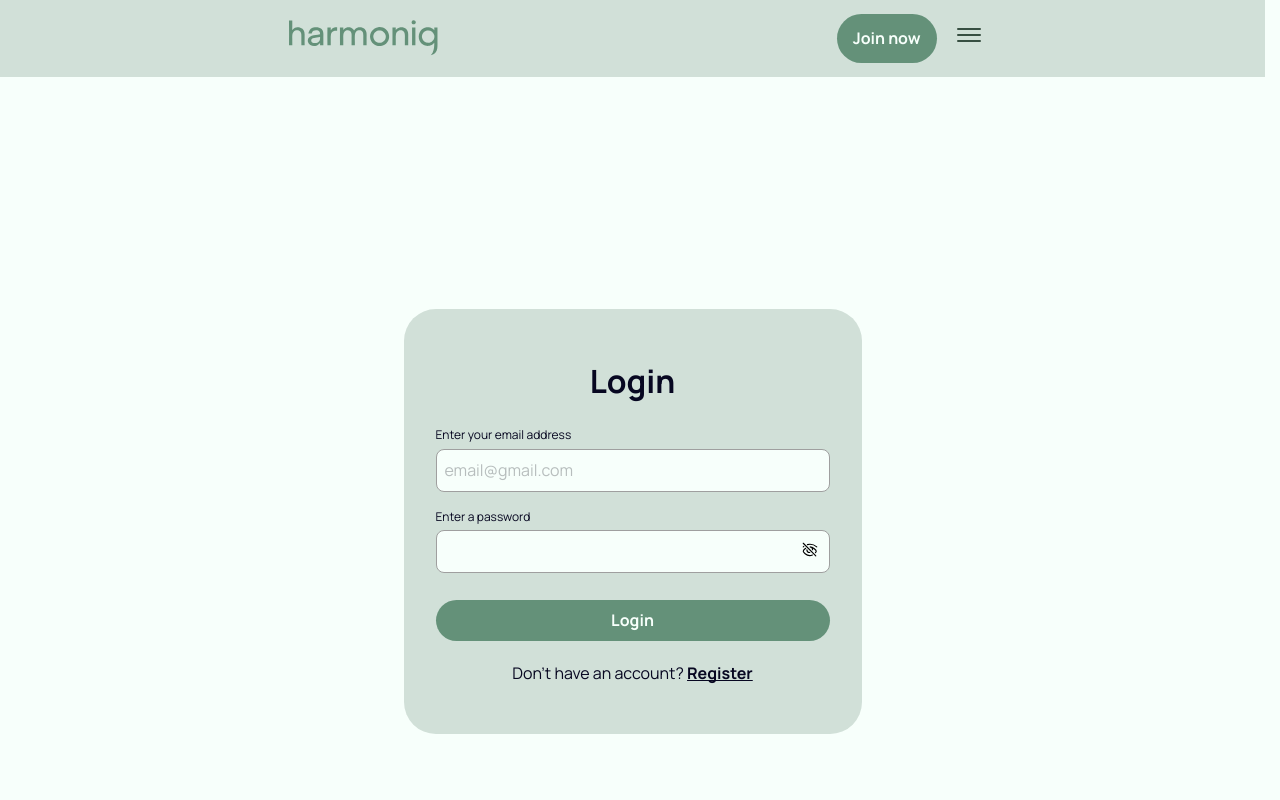
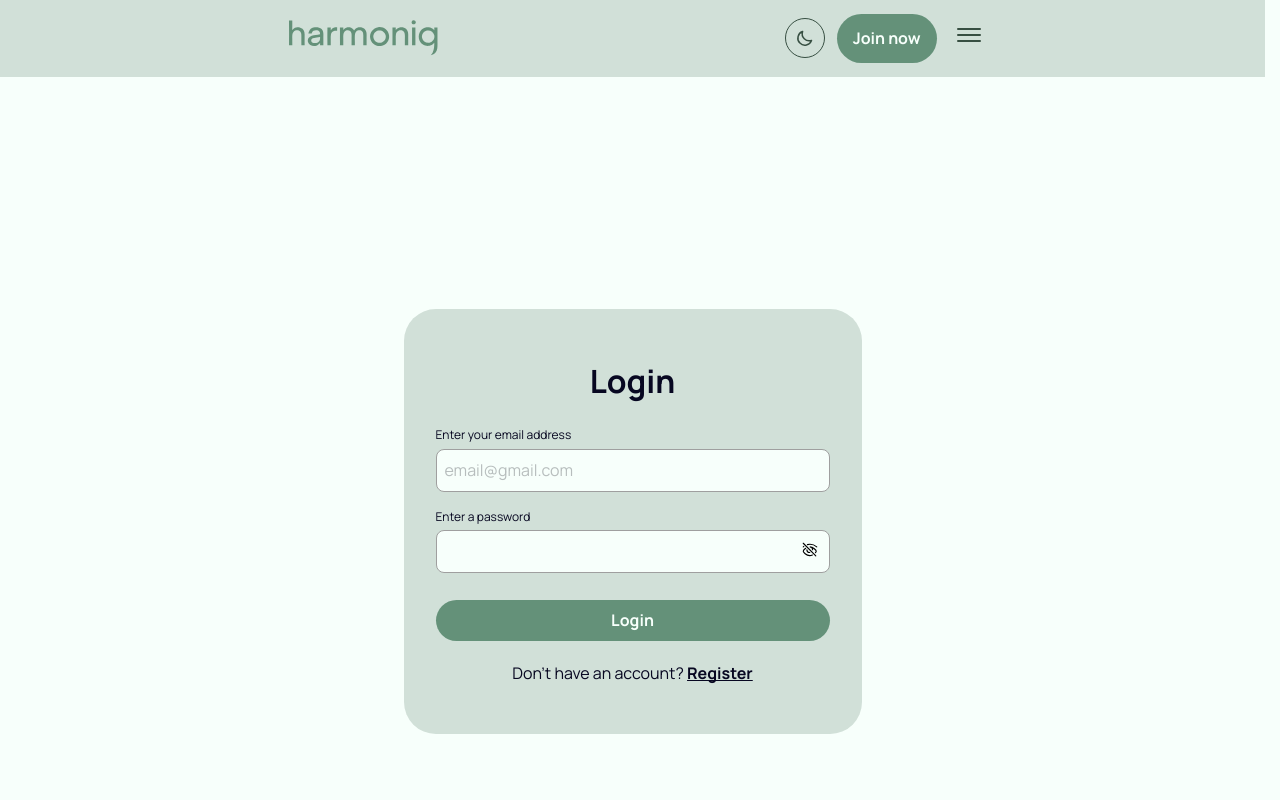
Before and after one commit to TarasBilyi/cheerful-squirrels-front, a Next.js app: page /login in a window 1280 px wide. Shown: the top 800 px of the page. Built offline with nearby package versions, Linux system fonts and the light colour scheme; no server answers.

Commit message:
add dark theme

```diff
--- a/app/globals.css
+++ b/app/globals.css
@@ -8,7 +8,28 @@
   --color-light-gray: #9f9f9f;
   --color-error: #ad6a6c;
 
+  /* Always-light text/ring color for use on saturated accent
+     backgrounds (filled green buttons). Intentionally NOT themed —
+     these controls must keep light text in both light and dark mode. */
+  --color-on-accent: #f7fffb;
+
   --transition-hover: 0.3s ease-in-out;
+  --transition-theme: 0.3s ease-in-out;
+
+  color-scheme: light;
+}
+
+[data-theme='dark'] {
+  --color-green: #7fae8f;
+  --color-green-darker: #a8c9b6;
+  --color-light-green: #1c2d24;
+  --color-white: #0f1a15;
+  --color-black: #eef5f0;
+  --color-gray: #b9bec2;
+  --color-light-gray: #7c8288;
+  --color-error: #e08a8c;
+
+  color-scheme: dark;
 }
 
 html {
@@ -27,6 +48,9 @@ body {
   color: var(--color-black);
   background-color: var(--color-white);
   font-family: var(--font-manrope);
+  transition:
+    background-color var(--transition-theme),
+    color var(--transition-theme);
 }
 
 h1,
--- a/app/layout.tsx
+++ b/app/layout.tsx
@@ -9,6 +9,7 @@ import ModalRoot from '@/components/ModalRoot/ModalRoot';
 import { Toaster } from 'react-hot-toast';
 import TanStackProvider from '@/components/TanStackProvider/TanStackProvider';
 import AuthProvider from '@/components/AuthProvider/AuthProvider';
+import ThemeProvider from '@/components/ThemeProvider/ThemeProvider';
 import Loader from '@/components/Loader/Loader';
 import { SITE_URL, SITE_NAME, SITE_DESCRIPTION, DEFAULT_OG_IMAGE } from '@/lib/seo';
 
@@ -63,14 +64,36 @@ export const viewport: Viewport = {
   themeColor: '#374f42',
 };
 
+// Sets data-theme on <html> before React hydrates, so the page never
+// paints with the wrong theme for a frame (no flash of light theme
+// for a returning dark-mode user).
+const themeInitScript = `
+(function () {
+  try {
+    var stored = localStorage.getItem('harmoniq-theme');
+    var theme =
+      stored === 'dark' || stored === 'light'
+        ? stored
+        : window.matchMedia('(prefers-color-scheme: dark)').matches
+          ? 'dark'
+          : 'light';
+    document.documentElement.dataset.theme = theme;
+  } catch (e) {}
+})();
+`;
+
 export default function RootLayout({
   children,
 }: Readonly<{
   children: React.ReactNode;
 }>) {
   return (
-    <html lang="en" className={`${manrope.variable} ${merienda.variable}`}>
+    <html lang="en" className={`${manrope.variable} ${merienda.variable}`} suppressHydrationWarning>
+      <head>
+        <script dangerouslySetInnerHTML={{ __html: themeInitScript }} />
+      </head>
       <body>
+        <ThemeProvider>
           <TanStackProvider>
             <AuthProvider>
               <Header />
@@ -91,6 +114,7 @@ export default function RootLayout({
               <Loader />
             </AuthProvider>
           </TanStackProvider>
+        </ThemeProvider>
       </body>
     </html>
   );
--- a/components/ArticleItem/ArticleItem.module.css
+++ b/components/ArticleItem/ArticleItem.module.css
@@ -13,7 +13,8 @@
 
   transition:
     transform 0.4s ease,
-    box-shadow 0.4s ease;
+    box-shadow 0.4s ease,
+    background-color var(--transition-theme);
   box-shadow: 0 4px 16px rgba(7, 7, 33, 0.04);
 }
 
@@ -116,7 +117,7 @@
   border: 1px solid var(--color-white);
   box-shadow:
     0 0 0 6px rgba(78, 70, 180, 0.12),
-    0 0 0 2px #fff;
+    0 0 0 2px var(--color-white);
 }
 
 /* tablet 768px */
--- a/components/ButtonAddToBookmarks/ButtonAddToBookmarks.module.css
+++ b/components/ButtonAddToBookmarks/ButtonAddToBookmarks.module.css
@@ -1,5 +1,3 @@
-/* components/ButtonAddToBookmarks/ButtonAddToBookmarks.module.css */
-
 .button {
   display: flex;
   align-items: center;
@@ -32,7 +30,7 @@
 }
 
 .button[aria-pressed='true'] {
-  color: var(--color-white);
+  color: var(--color-on-accent);
   border-color: var(--color-green);
   background-color: var(--color-green);
 }
--- a/components/Header/Header.module.css
+++ b/components/Header/Header.module.css
@@ -14,6 +14,18 @@
 .logoLink {
   display: inline-flex;
   flex-shrink: 0;
+}
+
+.right {
+  display: flex;
+  align-items: center;
+  gap: 12px;
+}
+
+@media (min-width: 1440px) {
+  .right {
+    gap: 32px;
+  }
 }
 
 .actions {
--- a/components/Header/Header.tsx
+++ b/components/Header/Header.tsx
@@ -3,6 +3,7 @@ import Link from 'next/link';
 import Container from '../Container/Container';
 import Logo from '../Logo/Logo';
 import HeaderActions from './HeaderActions/HeaderActions';
+import ThemeToggle from '../ThemeToggle/ThemeToggle';
 import css from './Header.module.css';
 
 const Header = async () => {
@@ -16,7 +17,10 @@ const Header = async () => {
           <Logo />
         </Link>
 
-        <HeaderActions initialIsAuthenticated={initialIsAuthenticated} />
+        <div className={css.right}>
+          <ThemeToggle />
+          <HeaderActions initialIsAuthenticated={initialIsAuthenticated} />
+        </div>
       </Container>
     </header>
   );
--- a/components/Hero/Hero.module.css
+++ b/components/Hero/Hero.module.css
@@ -59,7 +59,7 @@
   font-family: var(--font-manrope);
   font-weight: 700;
   font-size: 18px;
-  color: var(--color-white);
+  color: var(--color-on-accent);
   text-align: center;
 }
 .registerButton {
@@ -173,7 +173,7 @@
     background-color: var(--color-green);
     box-shadow:
       0 0 0 6px rgba(78, 70, 180, 0.12),
-      0 0 0 2px #fff;
+      0 0 0 2px var(--color-on-accent);
   }
 
   .registerButton {
@@ -186,6 +186,6 @@
   .registerButton:active {
     box-shadow:
       0 0 0 6px rgba(78, 70, 180, 0.12),
-      0 0 0 2px #fff;
+      0 0 0 2px var(--color-white);
   }
 }
--- /dev/null
+++ b/components/ThemeProvider/ThemeProvider.tsx
@@ -0,0 +1,24 @@
+'use client';
+
+import { useLayoutEffect, type ReactNode } from 'react';
+import { useThemeStore, type Theme } from '@/lib/store/themeStore';
+
+interface ThemeProviderProps {
+  children: ReactNode;
+}
+
+const ThemeProvider = ({ children }: ThemeProviderProps) => {
+  useLayoutEffect(() => {
+    const currentAttribute = document.documentElement.dataset.theme;
+
+    if (currentAttribute === 'dark' || currentAttribute === 'light') {
+      useThemeStore.setState({ theme: currentAttribute as Theme });
+    } else {
+      useThemeStore.getState().setTheme('light');
+    }
+  }, []);
+
+  return children;
+};
+
+export default ThemeProvider;
--- /dev/null
+++ b/components/ThemeToggle/ThemeToggle.module.css
@@ -0,0 +1,39 @@
+.button {
+  display: flex;
+  align-items: center;
+  justify-content: center;
+  border: 1px solid var(--color-green-darker);
+  border-radius: 64px;
+  width: 32px;
+  height: 32px;
+  flex-shrink: 0;
+  background-color: transparent;
+  color: var(--color-green-darker);
+  transition:
+    background-color var(--transition-hover),
+    border-color var(--transition-hover),
+    color var(--transition-hover);
+}
+
+.button:hover {
+  background-color: rgba(30, 47, 40, 0.06);
+}
+
+.icon {
+  width: 16px;
+  height: 16px;
+  pointer-events: none;
+}
+
+/* tablet 768px */
+@media screen and (min-width: 768px) {
+  .button {
+    width: 40px;
+    height: 40px;
+  }
+
+  .icon {
+    width: 20px;
+    height: 20px;
+  }
+}
--- /dev/null
+++ b/components/ThemeToggle/ThemeToggle.tsx
@@ -0,0 +1,43 @@
+'use client';
+
+import { useThemeStore } from '@/lib/store/themeStore';
+import styles from './ThemeToggle.module.css';
+
+const ThemeToggle = () => {
+  const theme = useThemeStore(state => state.theme);
+  const toggleTheme = useThemeStore(state => state.toggleTheme);
+  const isDark = theme === 'dark';
+
+  return (
+    <button
+      type="button"
+      className={styles.button}
+      onClick={toggleTheme}
+      aria-pressed={isDark}
+      aria-label={isDark ? 'Switch to light theme' : 'Switch to dark theme'}
+    >
+      {isDark ? (
+        <svg className={styles.icon} viewBox="0 0 20 20" fill="none" aria-hidden="true">
+          <circle cx="10" cy="10" r="3.5" stroke="currentColor" strokeWidth="1.5" />
+          <path
+            d="M10 2.5v2M10 15.5v2M4.22 4.22l1.42 1.42M14.36 14.36l1.42 1.42M2.5 10h2M15.5 10h2M4.22 15.78l1.42-1.42M14.36 5.64l1.42-1.42"
+            stroke="currentColor"
+            strokeWidth="1.5"
+            strokeLinecap="round"
+          />
+        </svg>
+      ) : (
+        <svg className={styles.icon} viewBox="0 0 20 20" fill="none" aria-hidden="true">
+          <path
+            d="M16.5 12.4A7 7 0 0 1 7.6 3.5a7 7 0 1 0 8.9 8.9Z"
+            stroke="currentColor"
+            strokeWidth="1.5"
+            strokeLinejoin="round"
+          />
+        </svg>
+      )}
+    </button>
+  );
+};
+
+export default ThemeToggle;
--- /dev/null
+++ b/lib/store/themeStore.ts
@@ -0,0 +1,34 @@
+import { create } from 'zustand';
+
+export type Theme = 'light' | 'dark';
+
+const THEME_STORAGE_KEY = 'harmoniq-theme';
+
+interface ThemeStore {
+  theme: Theme;
+  setTheme: (theme: Theme) => void;
+  toggleTheme: () => void;
+}
+
+export const useThemeStore = create<ThemeStore>((set, get) => ({
+  theme: 'light',
+
+  setTheme: theme => {
+    set({ theme });
+
+    if (typeof document !== 'undefined') {
+      document.documentElement.dataset.theme = theme;
+    }
+
+    if (typeof window !== 'undefined') {
+      window.localStorage.setItem(THEME_STORAGE_KEY, theme);
+    }
+  },
+
+  toggleTheme: () => {
+    const nextTheme = get().theme === 'dark' ? 'light' : 'dark';
+    get().setTheme(nextTheme);
+  },
+}));
+
+export { THEME_STORAGE_KEY };
```
Lines whose indentation alone changed are shown as unchanged.
